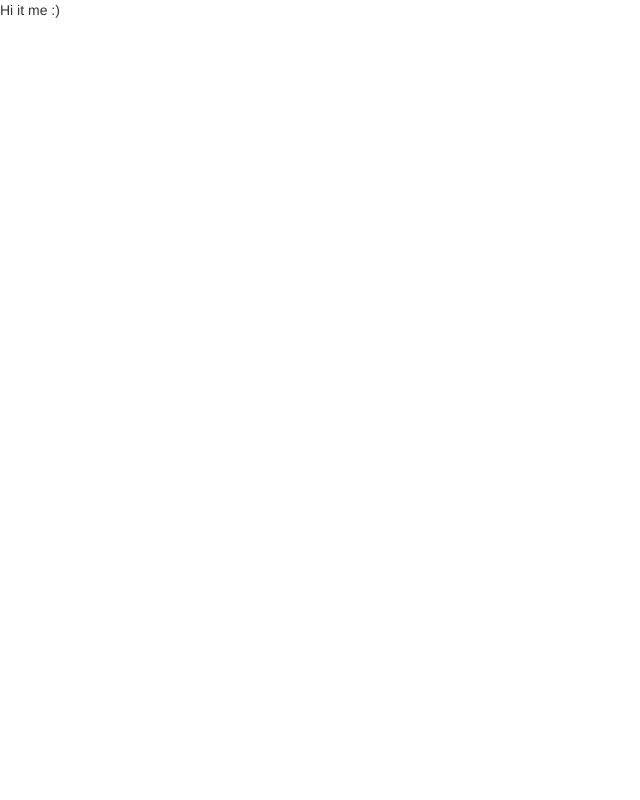
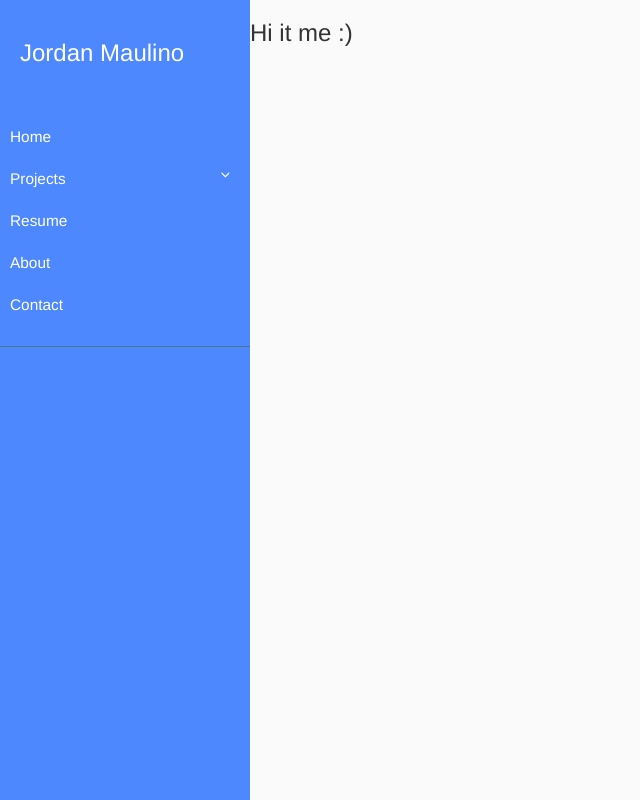
Before and after one commit to jpmaulino/jpmaulino.github.io, a plain HTML site: page index.html in a window 1280 px wide. Shown: the whole page, without its empty margins (0-640 px from the left). Drawn offline with nearby package versions, Linux system fonts and the light colour scheme.

Commit message:
skeleton (nonfunctional)

```diff
--- a/index.html
+++ b/index.html
@@ -9,10 +9,60 @@
   <script src="https://ajax.googleapis.com/ajax/libs/jquery/1.12.4/jquery.min.js"></script>
   <script src="https://maxcdn.bootstrapcdn.com/bootstrap/3.3.7/js/bootstrap.min.js"></script>
 
+  <link href="https://fonts.googleapis.com/css?family=Roboto" rel="stylesheet">
+  <link href="style.css" rel = "stylesheet">
+
+
 </head>
 <body>
-  <div id = "wrapper">
-    Hi it me :)
+<div class="wrapper">
+  <!-- SIDEBAR -->
+
+  <nav id="sidebar">
+
+    <!-- HEADER -->
+    <div class="sidebar-header">
+      <h3>Jordan Maulino</h3>
+    </div>
+
+    <!-- SIDEBAR LINKS -->
+    <ul class="list-unstyled components">
+      <li>
+        <a href="#">Home</a>
+      </li>
+
+    <li> <!-- DROPDOWN -->
+      <a href="#home Submenu" data-toggle="collapse" aria-expanded = "false">
+        Projects
+      </a>
+      <ul class="collapse list-unstyled" id = "homeSubmenu">
+        <li><a href="#">Project1</a></li>
+        <li><a href="#">Project2</a></li>
+        <li><a href="#">Project3</a></li>
+      </ul>
+    </li>
+
+    <li><a href="#"> Resume</a> </li>
+    <li><a href="#"> About</a> </li>
+    <li><a href="#"> Contact</a> </li>
+  </ul>
+  </nav>
+
+  <!-- TOGGLE BUTTON -- >
+<div id="content">
+    <button type="button" id="sidebarCollapse" class="btn btn-info navbar-btn">
+        <i class="glyphicon glyphicon-align-left"></i>
+        Toggle Sidebar
+    </button>
+</div>
+
+</div>
+
+
+  <!-- PAGE CONTENT -->
+  <div id="content">
+    <h3>Hi it me :)</h3>
+    <!-- ... -->
   </div>
 </body>
 </html>
--- /dev/null
+++ b/style.css
@@ -0,0 +1,87 @@
+body{
+  font: 'Roboto', sans-serif;
+  background: #fafafa;
+}
+
+p{
+  font-family: 'Roboto', sans-serif;
+  font-size: 1.1em;
+  font-weight: 300;
+  line-height: 1.7em;
+  color: #999;
+}
+
+.wrapper{
+  display: flex;
+  align-items: stretch;
+}
+
+a, a:hover, a:focus {
+    color: inherit;
+    text-decoration: none;
+    transition: all 0.3s;
+}
+
+#sidebar{
+  min-width: 250px;
+  max-width: 250px;
+  min-height: 100vh;
+  background: #4d88ff;
+  color: #fff;
+  transition: all 0.3s;
+}
+
+#sidebar.active{
+  margin-left: -250px;
+}
+
+a[data-toggle="collapse"] {
+    position: relative;
+}
+
+a[aria-expanded="false"]::before, a[aria-expanded="true"]::before {
+    content: '\e259';
+    display: block;
+    position: absolute;
+    right: 20px;
+    font-family: 'Glyphicons Halflings';
+    font-size: 0.6em;
+}
+
+a[aria-expanded="true"]::before {
+    content: '\e260';
+}
+#sidebar .sidebar-header {
+    padding: 20px;
+
+}
+
+#sidebar ul.components {
+    padding: 20px 0;
+    border-bottom: 1px solid #47748b;
+}
+
+#sidebar ul p {
+    color: #fff;
+    padding: 10px;
+}
+
+#sidebar ul li a {
+    padding: 10px;
+    font-size: 1.1em;
+    display: block;
+}
+#sidebar ul li a:hover {
+    color: #7386D5;
+    background: #fff;
+}
+
+#sidebar ul li.active > a, a[aria-expanded="true"] {
+    color: #fff;
+    background: #6d7fcc;
+}
+ul ul a {
+    font-size: 0.9em !important;
+    padding-left: 30px !important;
+    background: #6d7fcc;
+}
```
